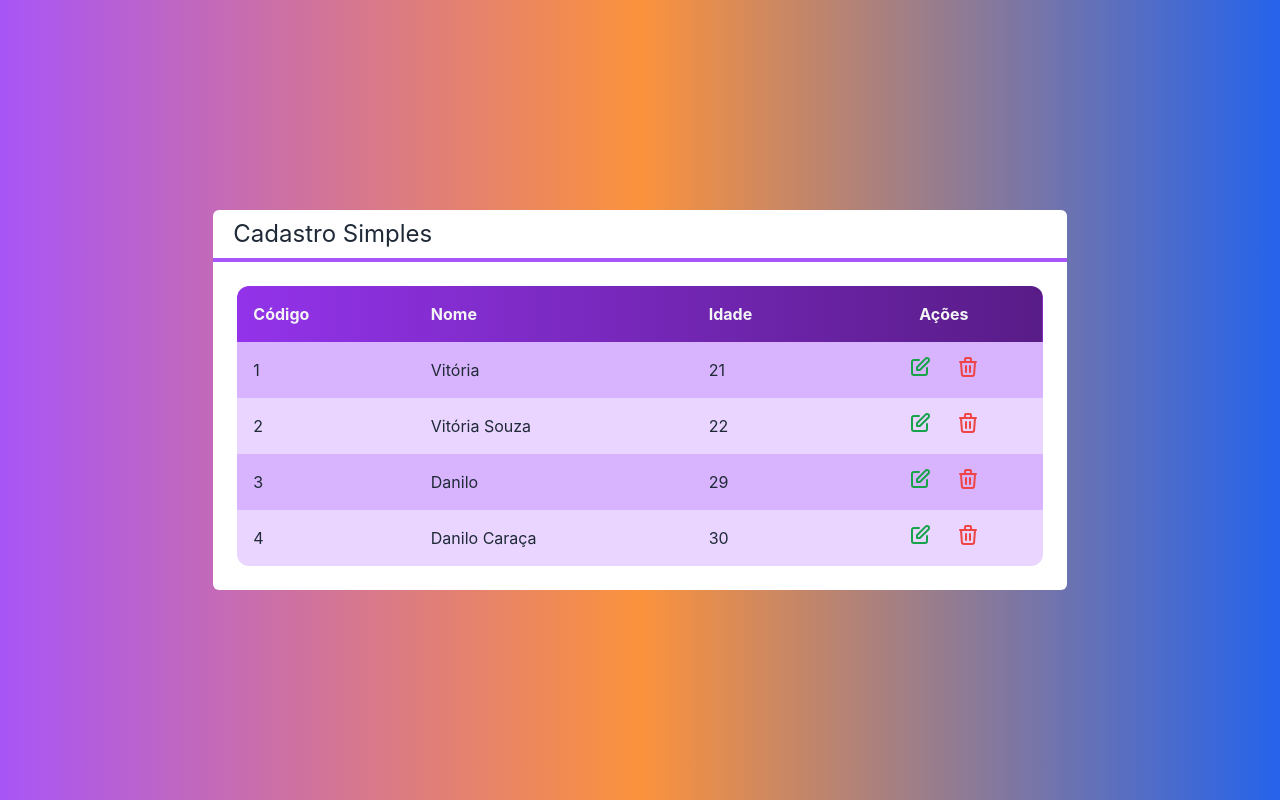
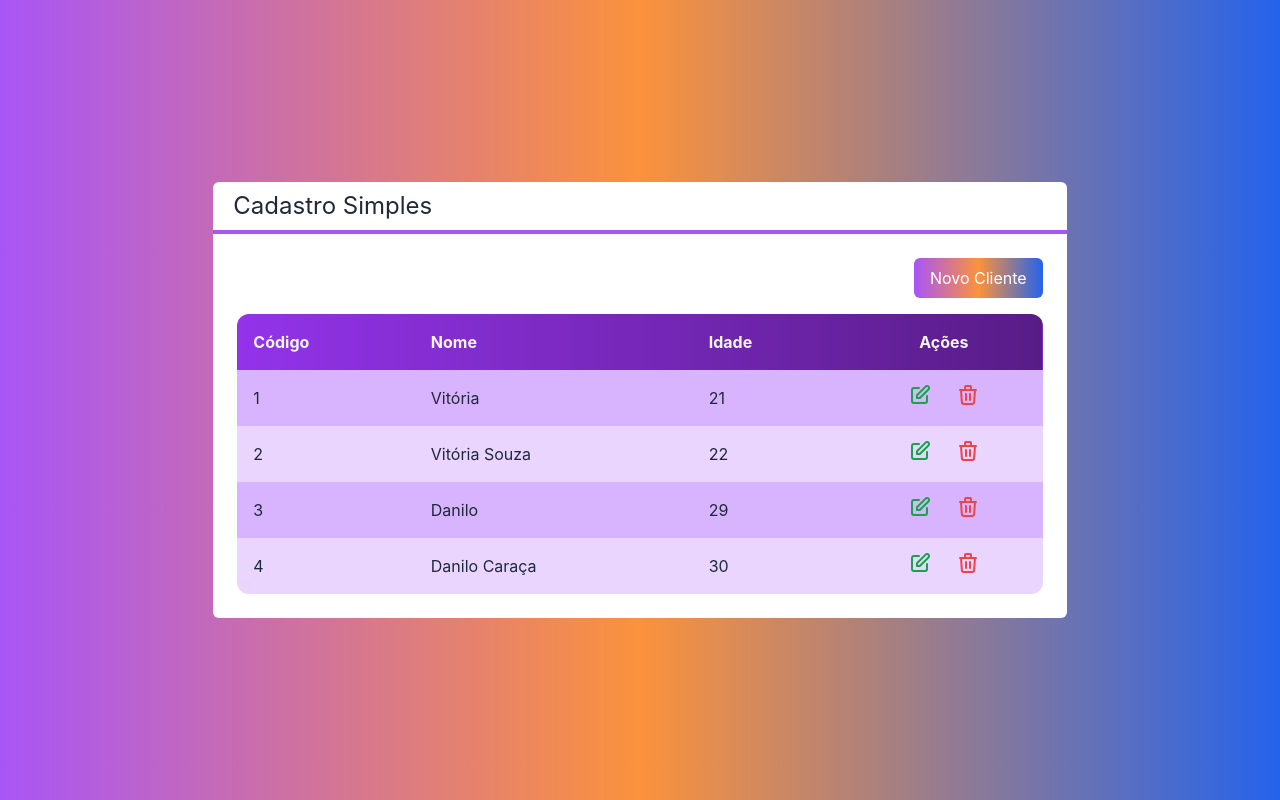
Before and after one commit to SouzaVitoria/Basic-Next.js, a Next.js app in the folder next-crud/: page / in a window 1280 px wide. Built offline with nearby package versions, Linux system fonts and the light colour scheme.

Commit message:
client added button

```diff
--- /dev/null
+++ b/next-crud/src/components/Button.tsx
@@ -0,0 +1,16 @@
+interface ButtonProps {
+  color?: "green" | "blue" | "gray";
+  className?: string;
+  children: any;
+}
+
+export default function Button(props: ButtonProps) {
+  const color = props.color ?? "gray";
+  return (
+    <button
+      className={`bg-gradient-to-r from-${color}-400 to-${color}-700 text-white px-4 py-2 rounded-md ${props.className} `}
+    >
+      {props.children}
+    </button>
+  );
+}
--- a/next-crud/src/pages/index.tsx
+++ b/next-crud/src/pages/index.tsx
@@ -1,3 +1,4 @@
+import Button from "../components/Button";
 import Layout from "../components/Layout";
 import Table from "../components/Table";
 import Client from "../core/Client";
@@ -20,6 +21,11 @@
   return (
     <div className="flex h-screen justify-center items-center bg-gradient-to-r from-purple-500 via-orange-400 to-blue-600 ">
       <Layout title="Cadastro Simples">
+        <div className="flex justify-end">
+          <Button color="blue" className="mb-4">
+            Novo Cliente
+          </Button>
+        </div>
         <Table
           clients={clients}
           selectClient={selectClient}
--- a/next-crud/tailwind.config.js
+++ b/next-crud/tailwind.config.js
@@ -3,6 +3,7 @@
     "./src/pages/**/*.{js,ts,jsx,tsx}",
     "./src/components/**/*.{js,ts,jsx,tsx}",
   ],
+  safelist: [/^bg-/, /^to-/, /^from-/],
   theme: {
     extend: {},
   },
```
